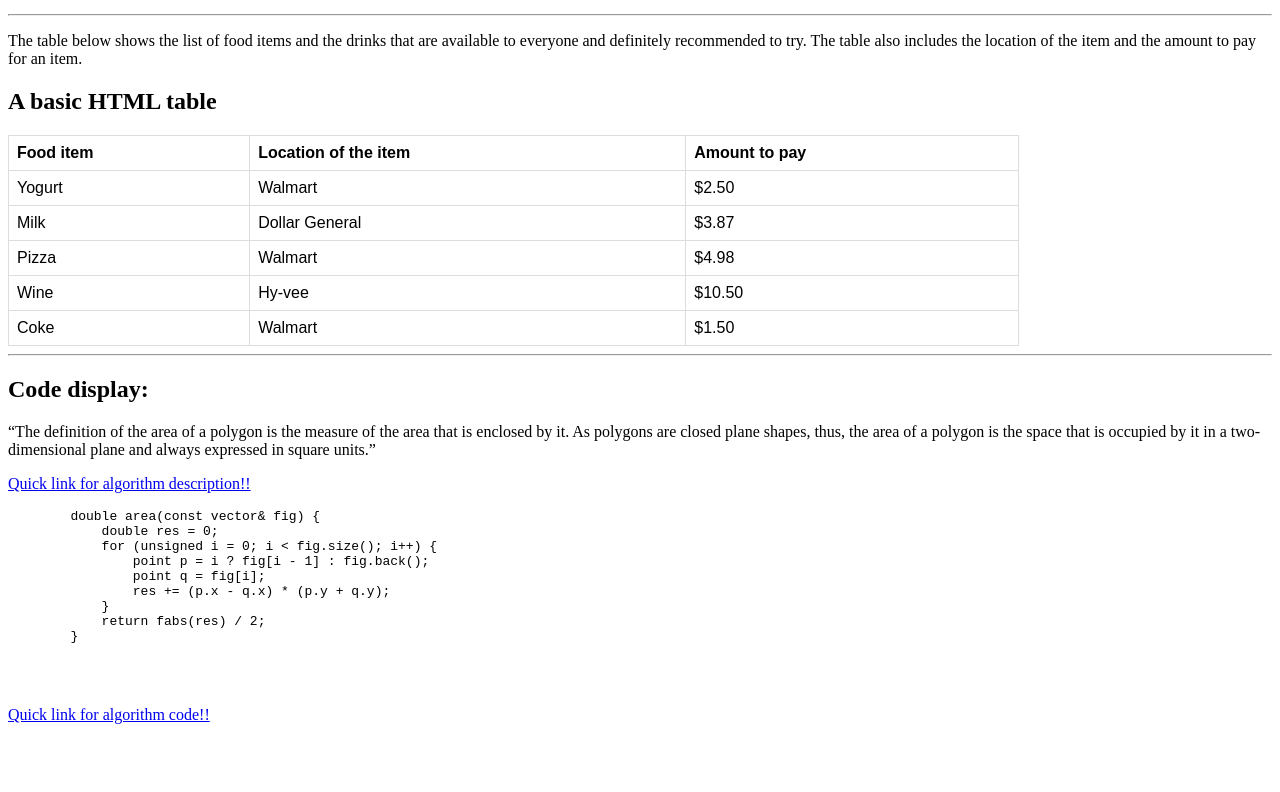
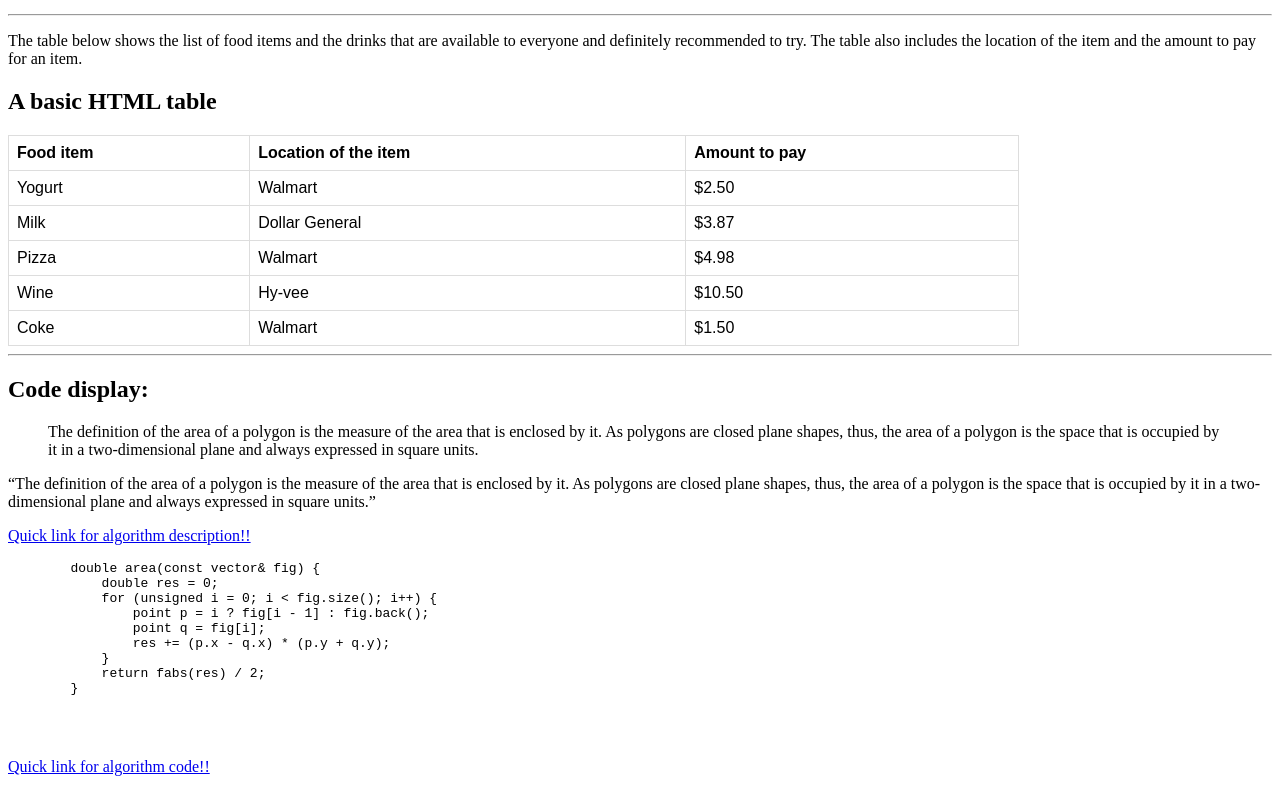
Before and after one commit to 44-563-WebApps-F21/webapps-f21-assignment-3-NiharicaMyla, a plain HTML site: page index.html in a window 1280 px wide. Shown: the part 737-1529 px from the top of the page. Before the commit the page ends 1477 px from the top, so only its background shows below. Drawn offline with Linux system fonts and the light colour scheme.

Commit message:
Update index.html

```diff
--- a/index.html
+++ b/index.html
@@ -128,6 +128,10 @@ Throughout history, Sicily has been at the crossroad of cultures, landscapes and
 
 <h2>Code display:</h2>
 
+<blockquote cite="https://www.cuemath.com/geometry/area-of-polygons/">
+  The definition of the area of a polygon is the measure of the area that is enclosed by it.
+    As polygons are closed plane shapes, thus, the area of a polygon is the space that is occupied by it in a two-dimensional plane and always expressed in square units.
+  </blockquote>
 <p>
     <q>The definition of the area of a polygon is the measure of the area that is enclosed by it.
     As polygons are closed plane shapes, thus, the area of a polygon is the space that is occupied by it in a two-dimensional plane and always expressed in square units.</q>
```
